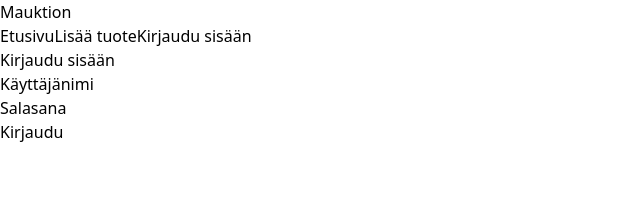
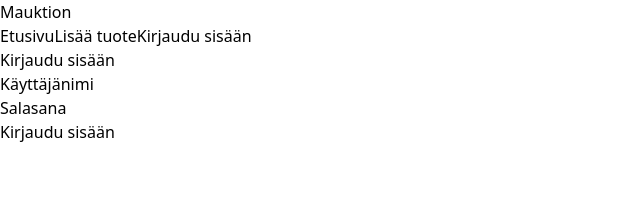
Before and after one commit to ossir1/mauktion-next, a Next.js app: page /login in a window 1280 px wide. Shown: the top 210 px of the page, without its empty margins (0-640 px from the left). Built offline with nearby package versions, Linux system fonts and the light colour scheme.

Commit message:
Update login.tsx

```diff
--- a/pages/login.tsx
+++ b/pages/login.tsx
@@ -1,20 +1,37 @@
-import { useState } from 'react'
+import { useState, useEffect } from 'react'
 import { useRouter } from 'next/router'
 
 export default function Login() {
   const router = useRouter()
   const [username, setUsername] = useState('')
   const [password, setPassword] = useState('')
+  const [loggedIn, setLoggedIn] = useState(false)
+
+  useEffect(() => {
+    const existingUser = localStorage.getItem('mauktion-username')
+    if (existingUser) {
+      setLoggedIn(true)
+      router.push('/')
+    }
+  }, [])
 
   const handleLogin = (e: React.FormEvent) => {
     e.preventDefault()
     const users = JSON.parse(localStorage.getItem('mauktion-users') || '{}')
-    if (!users[username] || users[username].password !== password) {
+    const user = users[username]
+
+    if (!user || user.password !== password) {
       alert('Virheellinen käyttäjänimi tai salasana')
       return
     }
+
     localStorage.setItem('mauktion-username', username)
+    alert('Kirjautuminen onnistui!')
     router.push('/')
+  }
+
+  if (loggedIn) {
+    return <p className="p-6">Olet jo kirjautunut sisään.</p>
   }
 
   return (
@@ -23,13 +40,29 @@ export default function Login() {
       <form onSubmit={handleLogin} className="space-y-4">
         <div>
           <label className="block font-medium">Käyttäjänimi</label>
-          <input value={username} onChange={(e) => setUsername(e.target.value)} required className="w-full border p-2 rounded" />
+          <input
+            value={username}
+            onChange={(e) => setUsername(e.target.value)}
+            required
+            className="w-full border p-2 rounded"
+          />
         </div>
         <div>
           <label className="block font-medium">Salasana</label>
-          <input type="password" value={password} onChange={(e) => setPassword(e.target.value)} required className="w-full border p-2 rounded" />
+          <input
+            type="password"
+            value={password}
+            onChange={(e) => setPassword(e.target.value)}
+            required
+            className="w-full border p-2 rounded"
+          />
         </div>
-        <button type="submit" className="bg-green-600 text-white px-4 py-2 rounded">Kirjaudu</button>
+        <button
+          type="submit"
+          className="bg-green-600 text-white px-4 py-2 rounded w-full"
+        >
+          Kirjaudu sisään
+        </button>
       </form>
     </main>
   )
```
